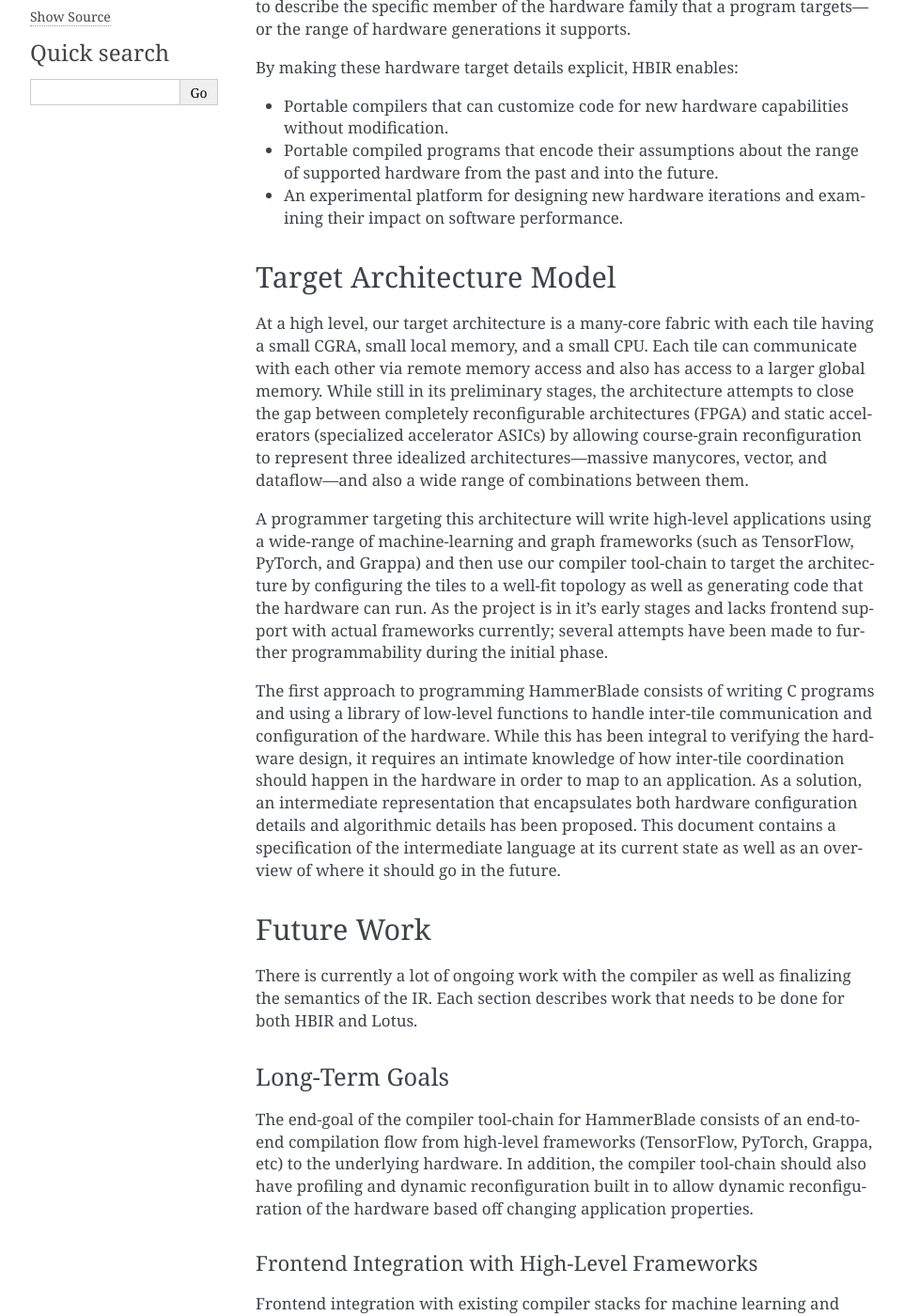
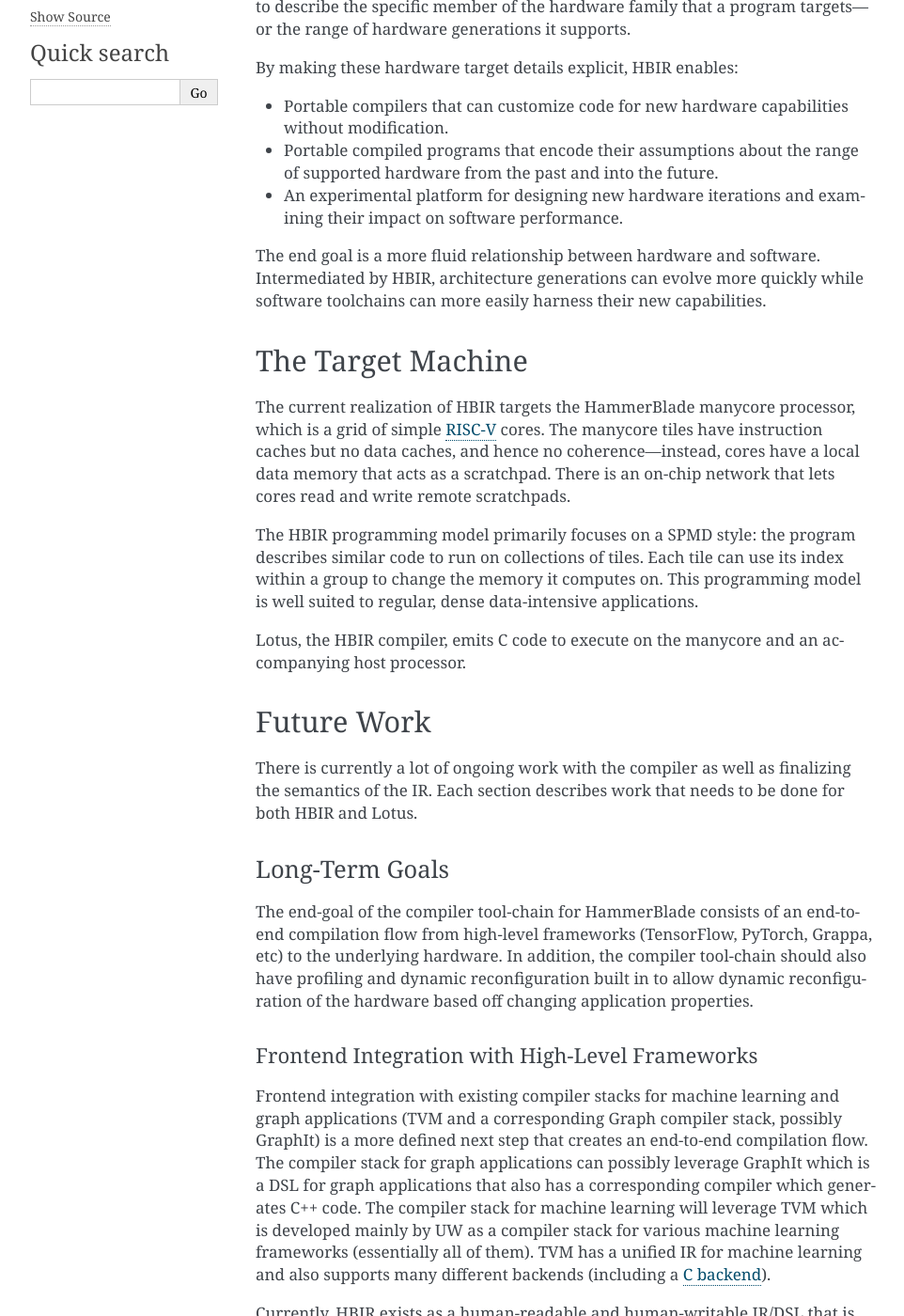
Before and after one commit to cucapra/hbir, a Sphinx documentation site: the page built from docs/overview.md, in a window 1280 px wide and 1400 px high, scrolled down 458 px. Shown: the whole window at 94% size, without its empty margins (148-1110 px from the left). Built offline with Sphinx 7.4.7, drawn with Linux system fonts in a browser that asks for light colours; formulas are drawn with MathJax 3; some of the changed text lies outside the part shown.

Commit message:
Redo target machine description

```diff
--- a/docs/overview.md
+++ b/docs/overview.md
@@ -19,40 +19,27 @@
 - Portable compiled programs that encode their assumptions about the range of supported hardware from the past and into the future.
 - An experimental platform for designing new hardware iterations and examining their impact on software performance.
 
+The end goal is a more fluid relationship between hardware and software.
+Intermediated by HBIR, architecture generations can evolve more quickly while software toolchains can more easily harness their new capabilities.
+
 [ga]: https://cacm.acm.org/magazines/2019/2/234352-a-new-golden-age-for-computer-architecture/fulltext
 
 
-Target Architecture Model
--------------------------
+The Target Machine
+------------------
 
-At a high level, our target architecture is a many-core fabric with each
-tile having a small CGRA, small local memory, and a small CPU. Each tile
-can communicate with each other via remote memory access and also has
-access to a larger global memory. While still in its preliminary stages,
-the architecture attempts to close the gap between completely
-reconfigurable architectures (FPGA) and static accelerators (specialized
-accelerator ASICs) by allowing course-grain reconfiguration to represent
-three idealized architectures---massive manycores, vector, and dataflow---and also a wide range of combinations between them.
+The current realization of HBIR targets the HammerBlade manycore processor, which is a grid of simple [RISC-V][] cores.
+The manycore tiles have instruction caches but no data caches, and hence no coherence---instead, cores have a local data memory that acts as a scratchpad.
+There is an on-chip network that lets cores read and write remote scratchpads.
 
-A programmer targeting this architecture will write high-level
-applications using a wide-range of machine-learning and graph frameworks
-(such as TensorFlow, PyTorch, and Grappa) and then use our compiler
-tool-chain to target the architecture by configuring the tiles to a
-well-fit topology as well as generating code that the hardware can run.
-As the project is in it's early stages and lacks frontend support with
-actual frameworks currently; several attempts have been made to further
-programmability during the initial phase.
+The HBIR programming model primarily focuses on a SPMD style:
+the program describes similar code to run on collections of tiles.
+Each tile can use its index within a group to change the memory it computes on.
+This programming model is well suited to regular, dense data-intensive applications.
 
-The first approach to programming HammerBlade consists of writing C
-programs and using a library of low-level functions to handle inter-tile
-communication and configuration of the hardware. While this has been
-integral to verifying the hardware design, it requires an intimate
-knowledge of how inter-tile coordination should happen in the hardware
-in order to map to an application. As a solution, an intermediate
-representation that encapsulates both hardware configuration details and
-algorithmic details has been proposed. This document contains a
-specification of the intermediate language at its current state as well
-as an overview of where it should go in the future.
+Lotus, the HBIR compiler, emits C code to execute on the manycore and an accompanying host processor.
+
+[risc-v]: https://riscv.org
 
 
 Future Work
```
